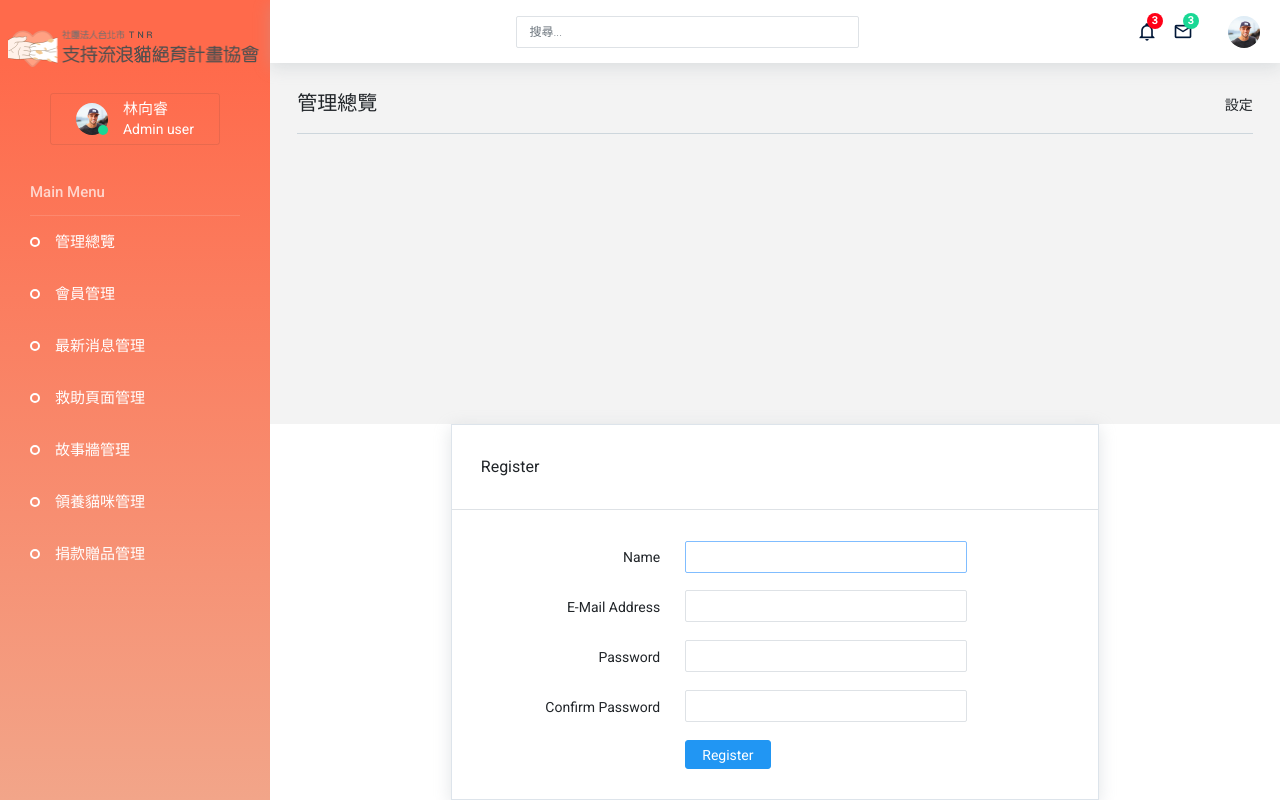
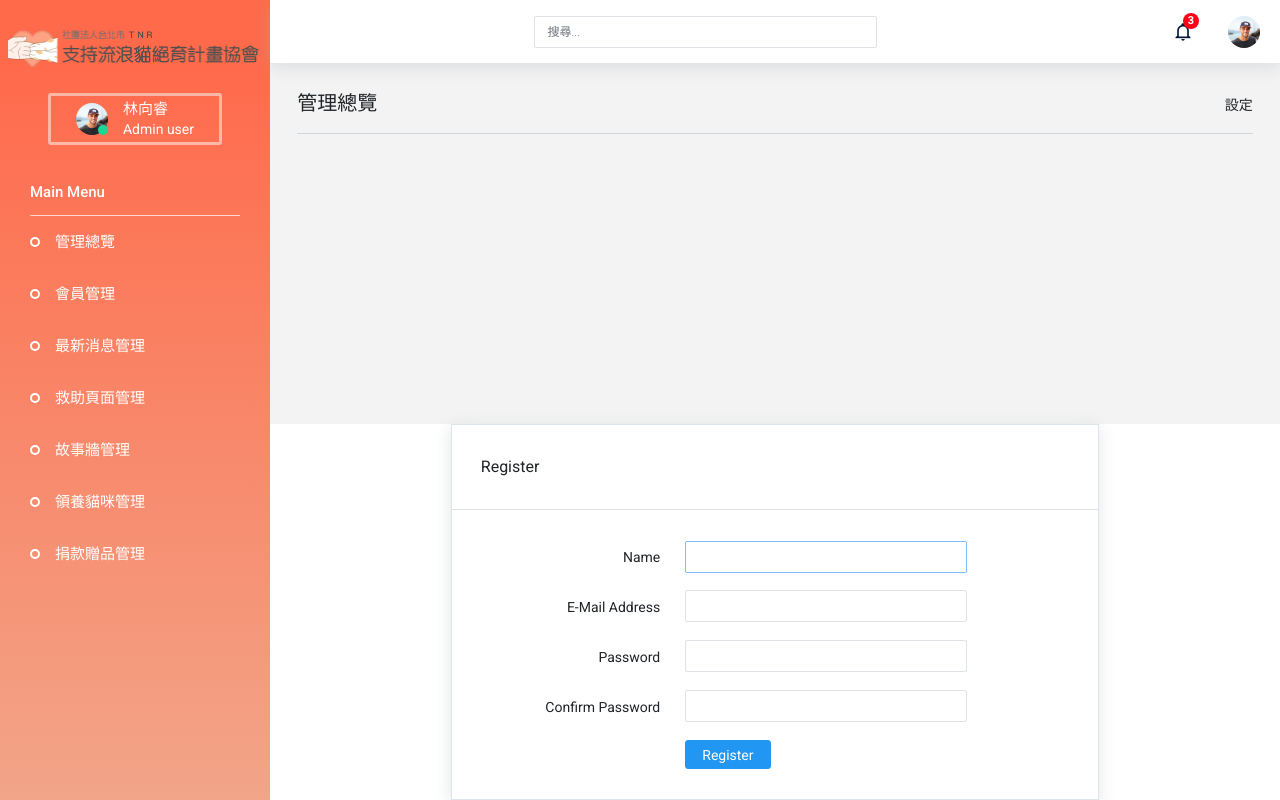
Before and after one commit to GavinLin512/TNR-project, a Laravel app: page /register in a window 1280 px wide. Run offline with Laravel 8, Linux system fonts and the light colour scheme; style sheets or scripts are compiled from the project's sources; some libraries are stand-ins or nearby versions.

Commit message:
template v2

```diff
--- a/public/css/demo_1_style.css
+++ b/public/css/demo_1_style.css
@@ -214,6 +214,10 @@
       align-items: center;
       margin-bottom: 0;
       padding: 5px 25px; }
+    .nav .nav-item.dropdown .navbar-dropdown .dropdown-item,
+    .navbar-nav .nav-item.dropdown .navbar-dropdown .dropdown-item:hover {
+        cursor: pointer;
+    }
       .nav .nav-item.dropdown .navbar-dropdown .dropdown-item i,
       .navbar-nav .nav-item.dropdown .navbar-dropdown .dropdown-item i {
         font-size: 24px; }
@@ -392,7 +396,7 @@
       .sidebar > .nav .nav-item:not(.hover-open) .collapsing .sub-menu .nav-item .nav-link {
         padding: 10px 0px 10px 70px;
         position: relative;
-        color: rgba(255, 255, 255, 0.8);
+        color: rgba(255, 255, 255, 1);
         font-size: calc(15px - 2px);
         font-weight: 500;
         transition-duration: 0.5s;
@@ -441,7 +445,7 @@
           line-height: 1;
           font-style: normal;
           vertical-align: middle;
-          color: #bfccda; }
+          color: #ffffff; }
       .sidebar > .nav .nav-item .nav-link[aria-expanded="true"] i.menu-arrow {
         -webkit-transform: rotate(90deg);
         transform: rotate(90deg); }
@@ -462,7 +466,7 @@
       .sidebar > .nav .nav-item .nav-link .badge {
         margin-left: auto; }
       .sidebar > .nav .nav-item .nav-link:hover {
-        color: #f2f2f2; }
+        color: #ffffff; }
     .sidebar > .nav .nav-item.active > .nav-link {
       color: #fff; }
       .sidebar > .nav .nav-item.active > .nav-link .menu-title,
@@ -477,7 +481,7 @@
       .sidebar > .nav .nav-item.nav-profile .nav-link {
         display: flex;
         border-radius: 3px;
-        border: 1px solid rgba(56, 50, 50, 0.11);
+        border: 3px solid rgba(255, 255, 255, 0.5);
         background-color: rgba(255, 255, 255, 0.1);
         color: #fff;
         padding: 15px 25px; }
@@ -498,8 +502,8 @@
           font-weight: 400;
           color: #fff; }
     .sidebar > .nav .nav-item.nav-category {
-      color: rgba(255, 255, 255, 0.7);
-      border-bottom: 1px solid rgba(255, 255, 255, 0.13);
+      color: rgba(255, 255, 255, 1);
+      border-bottom: 1px solid rgba(255, 255, 255, 0.7);
       margin: 0 30px;
       font-size: 15px;
       font-weight: 500;
--- a/resources/views/layouts/app.blade.php
+++ b/resources/views/layouts/app.blade.php
@@ -87,7 +87,7 @@
                                         <p class="font-weight-light small-text mb-0"> 未成功新增會員 </p>
                                     </div>
                                 </a>
-                                <a class="dropdown-item preview-item py-3">
+                                {{-- <a class="dropdown-item preview-item py-3">
                                     <div class="preview-thumbnail">
                                         <i class="mdi mdi-settings m-auto text-primary"></i>
                                     </div>
@@ -95,7 +95,7 @@
                                         <h6 class="preview-subject font-weight-normal text-dark mb-1">設定</h6>
                                         <p class="font-weight-light small-text mb-0"> 個人訊息 </p>
                                     </div>
-                                </a>
+                                </a> --}}
                                 <a class="dropdown-item preview-item py-3">
                                     <div class="preview-thumbnail">
                                         <i class="mdi mdi-airballoon m-auto text-primary"></i>
@@ -108,7 +108,7 @@
                                 </a>
                             </div>
                         </li>
-                        <li class="nav-item dropdown">
+                        {{-- <li class="nav-item dropdown">
                             <a class="nav-link count-indicator" id="notificationDropdown" href="#"
                                 data-toggle="dropdown">
                                 <i class="mdi mdi-email-outline"></i>
@@ -154,7 +154,7 @@
                                     </div>
                                 </a>
                             </div>
-                        </li>
+                        </li> --}}
                         <li class="nav-item dropdown d-none d-xl-inline-block user-dropdown">
                             <a class="nav-link dropdown-toggle" id="UserDropdown" href="#" data-toggle="dropdown"
                                 aria-expanded="false">
```
